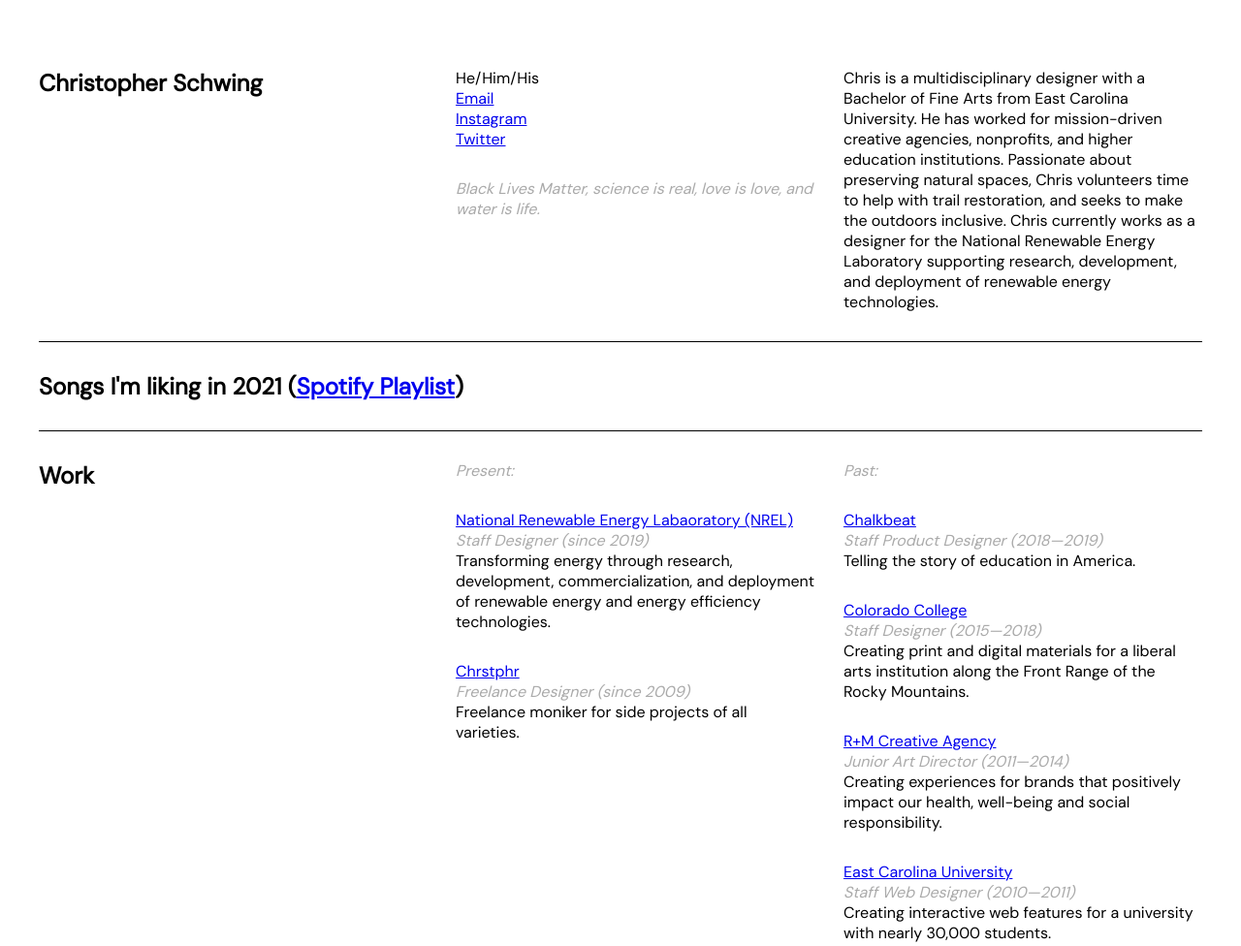
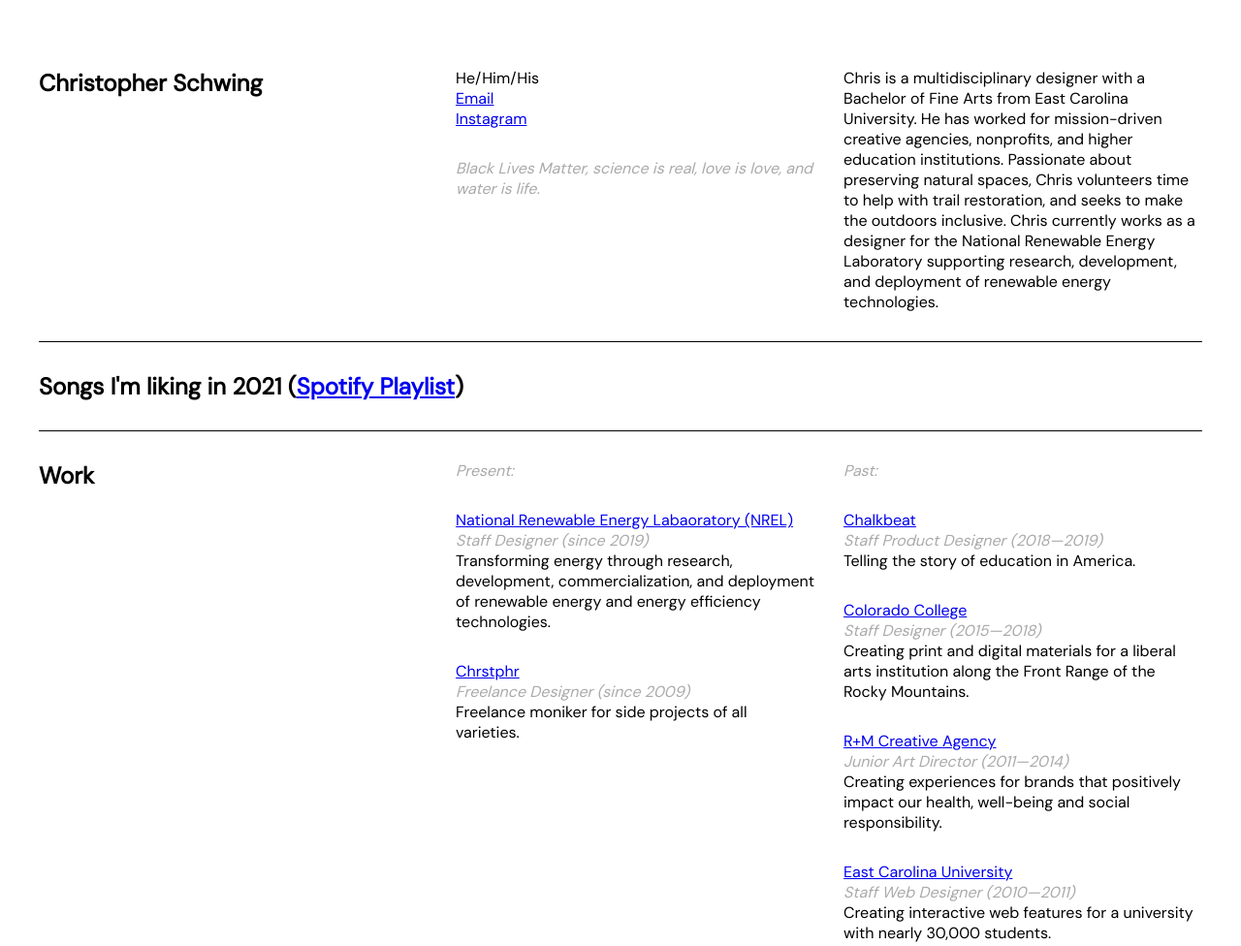
Before and after one commit to sschwingg/chrstphrschwng.github.io, a plain HTML site: page index.html in a window 1280 px wide. Shown: the top 976 px of the page at 97% size. Drawn offline with Linux system fonts and the light colour scheme.

Commit message:
Update index.html

```diff
--- a/index.html
+++ b/index.html
@@ -45,7 +45,7 @@
 		<h2>Christopher Schwing</h2>
 	</div>
 	<div class="col">
-		<p>He/Him/His<br><a target="_blank" href="mailto: chrisschwing@gmail.com">Email</a><br><a target="new" href="https://www.instagram.com/chrstphrschwng/">Instagram</a><br><a target="new" href="https://twitter.com/chrstphrschwng/">Twitter</a></p>
+		<p>He/Him/His<br><a target="_blank" href="mailto: chrisschwing@gmail.com">Email</a><br><a target="new" href="https://www.instagram.com/chrstphrschwng/">Instagram</a></p>
 
 		<p class="gray"><em>Black Lives Matter, science is real, love is love, and water is life.</em></p>
 	</div>
```
